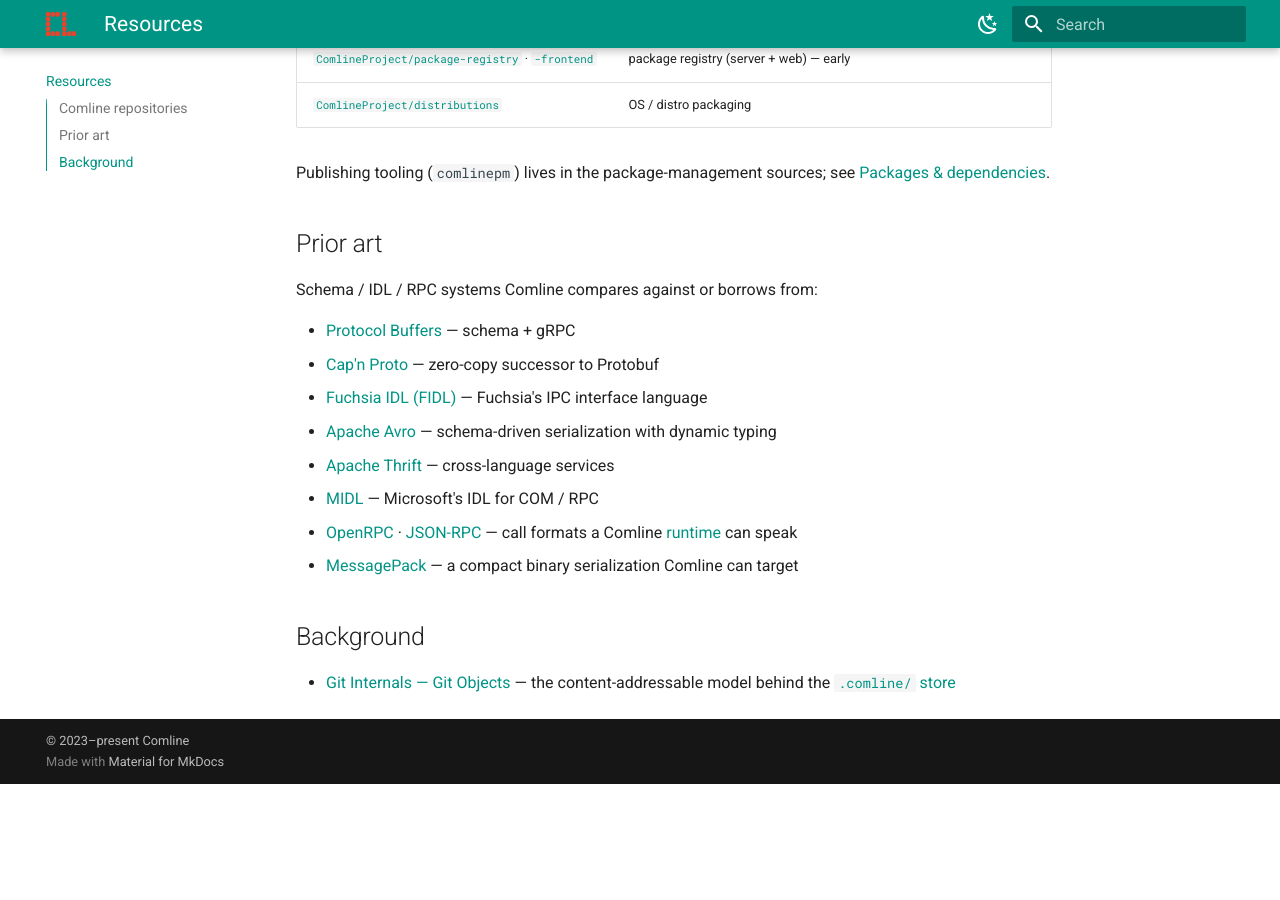
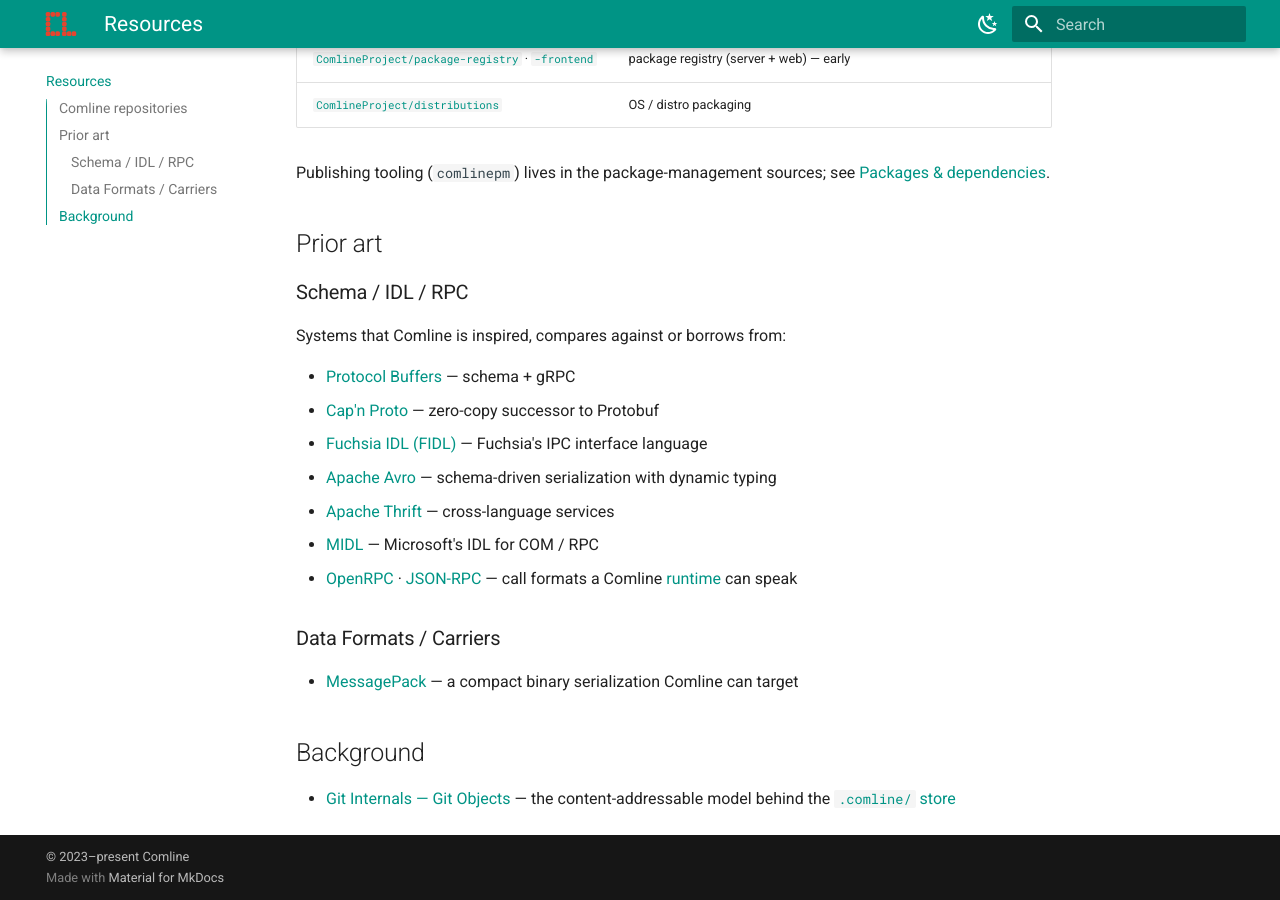
Before and after one commit to ComlineProject/docs, an MkDocs documentation site: the page built from docs/docs/resources.md, in a window 1280 px wide and 900 px high, scrolled down 515 px. Built offline with MkDocs 1.6.1 and Material for MkDocs 9.7.7, drawn with Linux system fonts in a browser that asks for light colours; the version menu is left out; before the commit the page ends 1299 px from its top, so only the background shows below that.

```diff
--- a/docs/docs/resources.md
+++ b/docs/docs/resources.md
@@ -17,7 +17,9 @@ Publishing tooling (`comlinepm`) lives in the package-management sources; see
 
 ## Prior art
 
-Schema / IDL / RPC systems Comline compares against or borrows from:
+### Schema / IDL / RPC
+
+Systems that Comline is inspired, compares against or borrows from:
 
 - [Protocol Buffers](https://protobuf.dev/) — schema + gRPC
 - [Cap'n Proto](https://capnproto.org/) — zero-copy successor to Protobuf
@@ -26,7 +28,10 @@ Schema / IDL / RPC systems Comline compares against or borrows from:
 - [Apache Thrift](https://thrift.apache.org/docs/idl) — cross-language services
 - [MIDL](https://learn.microsoft.com/en-us/windows/win32/midl/midl-start-page) — Microsoft's IDL for COM / RPC
 - [OpenRPC](https://open-rpc.org/) · [JSON-RPC](https://www.jsonrpc.org/) — call formats a Comline [runtime](guide/runtime/call-system.md) can speak
+
+### Data Formats / Carriers
 - [MessagePack](https://msgpack.org/) — a compact binary serialization Comline can target
+
 
 ## Background
 
```
Also changed, not shown: docs/docs/design/runtime-repo-structure.md (+1 -1 lines).
